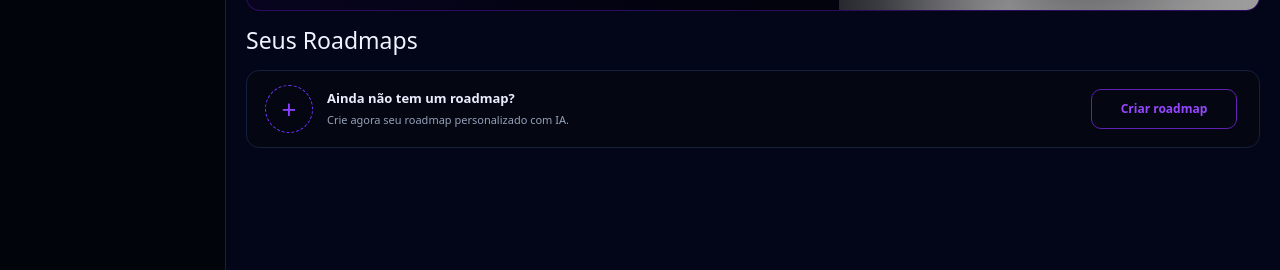
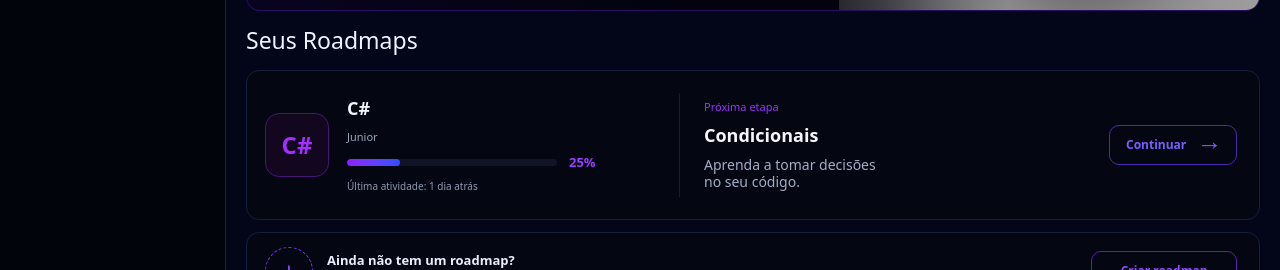
Before and after one commit to Fellypr/Dev-Quest, a Next.js app in the folder FrontEnd/dev-quest/: page /Dashboard in a window 1280 px wide. Shown: the part 289-559 px from the top of the page. Built offline with nearby package versions, Linux system fonts and the light colour scheme; grey boxes are pictures that could not be loaded.

Commit message:
feat: adiciona componente CartaRoadmap ao Dashboard

```diff
--- /dev/null
+++ b/FrontEnd/dev-quest/src/Features/Dashboard/components/cartaRoadmap.tsx
@@ -0,0 +1,71 @@
+export function CartaRoadmap() {
+  return (
+      <section className="flex w-full flex-col gap-6 overflow-hidden rounded-[13px] border border-[#161f3b] bg-[#040711] px-[18px] py-[18px] md:flex-row md:items-center md:pr-[22px]">
+        <div className="flex min-h-[112px] w-full items-center gap-[18px] md:w-[390px] md:shrink-0">
+          <div className="flex size-16 shrink-0 items-center justify-center rounded-xl border border-[#481673] bg-[#13061f]">
+            <span className="text-2xl font-bold text-[#a130ff]">C#</span>
+          </div>
+
+          <div className="flex min-w-0 flex-1 flex-col items-start gap-[7px]">
+            <h2 className="text-lg font-semibold leading-normal text-[#f2f5ff]">
+              C#
+            </h2>
+
+            <p className="text-[11px] font-normal leading-normal text-[#99a3bd]">
+              Junior
+            </p>
+
+            <div className="flex w-full items-center gap-3">
+              <div
+                aria-label="Progresso do roadmap: 25%"
+                aria-valuemax={100}
+                aria-valuemin={0}
+                aria-valuenow={25}
+                className="h-[7px] w-full max-w-[210px] overflow-hidden rounded bg-[#111426]"
+                role="progressbar"
+              >
+                <div className="h-full w-1/4 rounded bg-gradient-to-r from-[#8c1fff] to-[#294dff]" />
+              </div>
+
+              <span className="shrink-0 text-[13px] font-semibold text-[#9c3dff]">
+                25%
+              </span>
+            </div>
+
+            <p className="text-[10px] font-normal leading-normal text-[#8f99b2]">
+              Última atividade: 1 dia atrás
+            </p>
+          </div>
+        </div>
+
+        <div className="hidden h-[104px] w-px shrink-0 bg-[#161c33] md:block" />
+
+        <div className="flex min-w-0 flex-1 flex-col items-start gap-[7px]">
+          <p className="text-[11px] font-medium leading-normal text-[#9c33ff]">
+            Próxima etapa
+          </p>
+
+          <h3 className="text-sm  md:text-[18px] font-semibold leading-normal text-[#f5f5ff]">
+            Condicionais
+          </h3>
+
+          <p className="text-[11px] md:text-[14px] font-normal leading-[17px] text-[#a3adc7]">
+            Aprenda a tomar decisões
+            <br />
+            no seu código.
+          </p>
+        </div>
+
+        <button
+          type="button"
+          className="flex h-10 w-32 shrink-0 items-center justify-between rounded-lg border border-[#4a2bad] pl-4 pr-[14px] text-[#7d5cff] transition-colors hover:border-[#7d5cff] hover:bg-[#120b2b] focus-visible:outline-none focus-visible:ring-2 focus-visible:ring-[#7d5cff]"
+        >
+          <span className="text-xs font-semibold">Continuar</span>
+          <span aria-hidden="true" className="text-[25px] font-bold pb-2">
+            →
+          </span>
+        </button>
+      </section>
+
+  );
+}
--- a/FrontEnd/dev-quest/src/Features/Dashboard/page.tsx
+++ b/FrontEnd/dev-quest/src/Features/Dashboard/page.tsx
@@ -1,17 +1,18 @@
 import { SideBar } from "./components/sideBar";
 import { HeaderDashboard } from "./components/hearderDashboard";
 import { CartaDeBoasVindasDashboard } from "./components/cartaDeboasVindas";
-import {CartaDeConviteRoadmap} from "./components/cartaConviteRoadmap"
+import {CartaDeConviteRoadmap} from "./components/cartaConviteRoadmap";
+import {CartaRoadmap} from "./components/cartaRoadmap"
 export function DashboardMain() {
   return (
     <main className="flex">
-
         <SideBar />
       <section className="w-full pl-5 pr-5">
           <HeaderDashboard />
         <div className="flex flex-col gap-3">
           <CartaDeBoasVindasDashboard />
           <h2 className="text-[15px] md:text-[23px]  text-[#F0F2FF]">Seus Roadmaps</h2>
+          <CartaRoadmap/>
           <CartaDeConviteRoadmap/>
         </div>
       </section>
```
